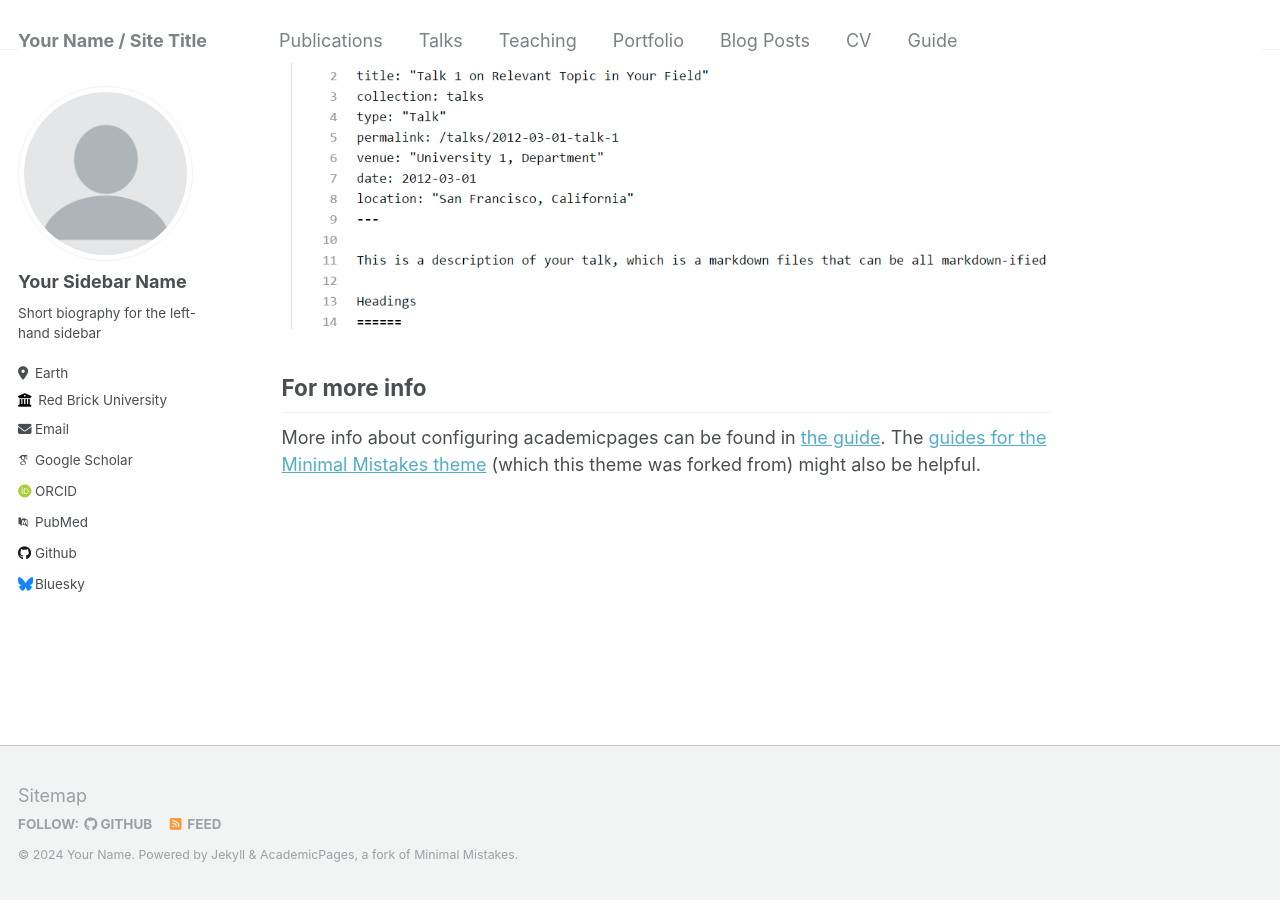
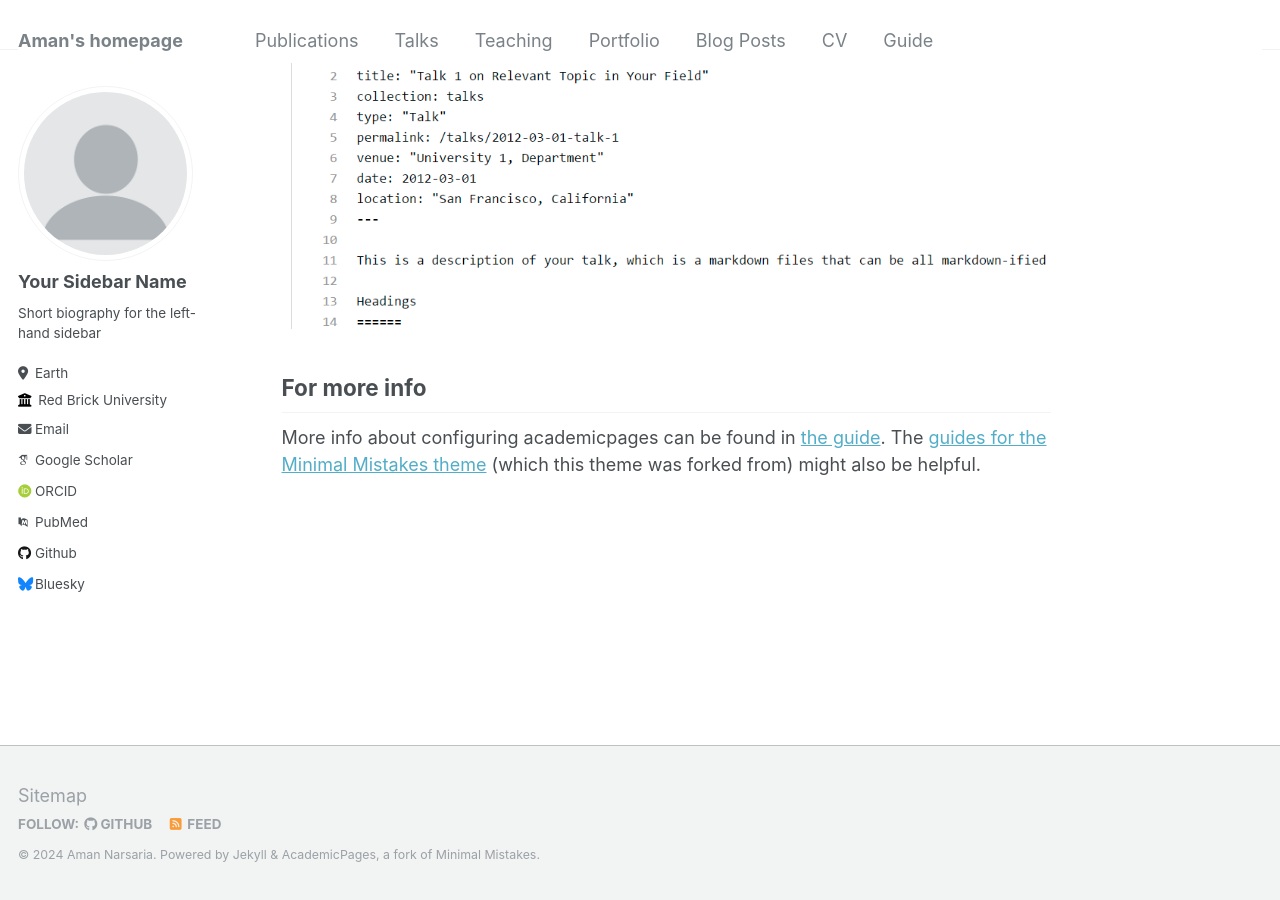
Before and after one commit to amannarsaria4/amannarsaria4.github.io, a Jekyll site: the page built from _pages/about.md, in a window 1280 px wide and 900 px high, scrolled down 2640 px. Built offline with Jekyll 4.4.1, drawn with Linux system fonts in a browser that asks for light colours; some web fonts are replaced.

Commit message:
add files

```diff
--- a/_config.yml
+++ b/_config.yml
@@ -8,13 +8,13 @@
 
 # Basic Site Settings
 locale                   : "en-US"
-title                    : "Your Name / Site Title"
+title                    : "Aman's homepage"
 title_separator          : "-"
-name                     : &name "Your Name"
+name                     : &name "Aman Narsaria"
 description              : &description "personal description"
-url                      : https://academicpages.github.io # the base hostname & protocol for your site e.g. "https://mmistakes.github.io"
+url                      : https://amannarsaria4.github.io # the base hostname & protocol for your site e.g. "https://mmistakes.github.io"
 baseurl                  : "" # the subpath of your site, e.g. "/blog"
-repository               : "academicpages/academicpages.github.io"
+repository               : "amannarsaria4/amannarsaria4.github.io"
 
 # Site Author - The following control what appear as part of the author content on the side bar.
 #               If a field is blank the icon and link will not appear, otherwise it will be shown.
```
